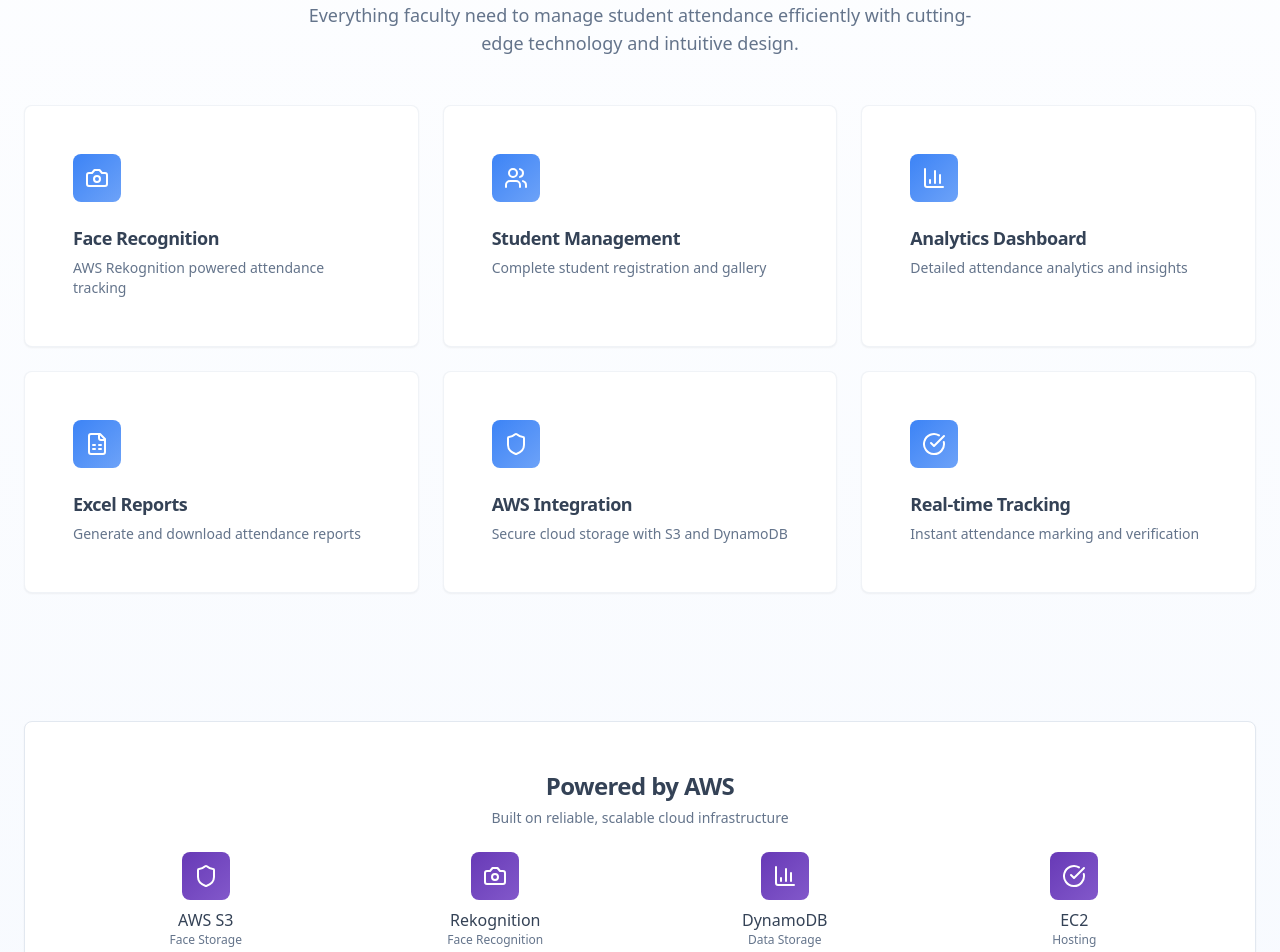
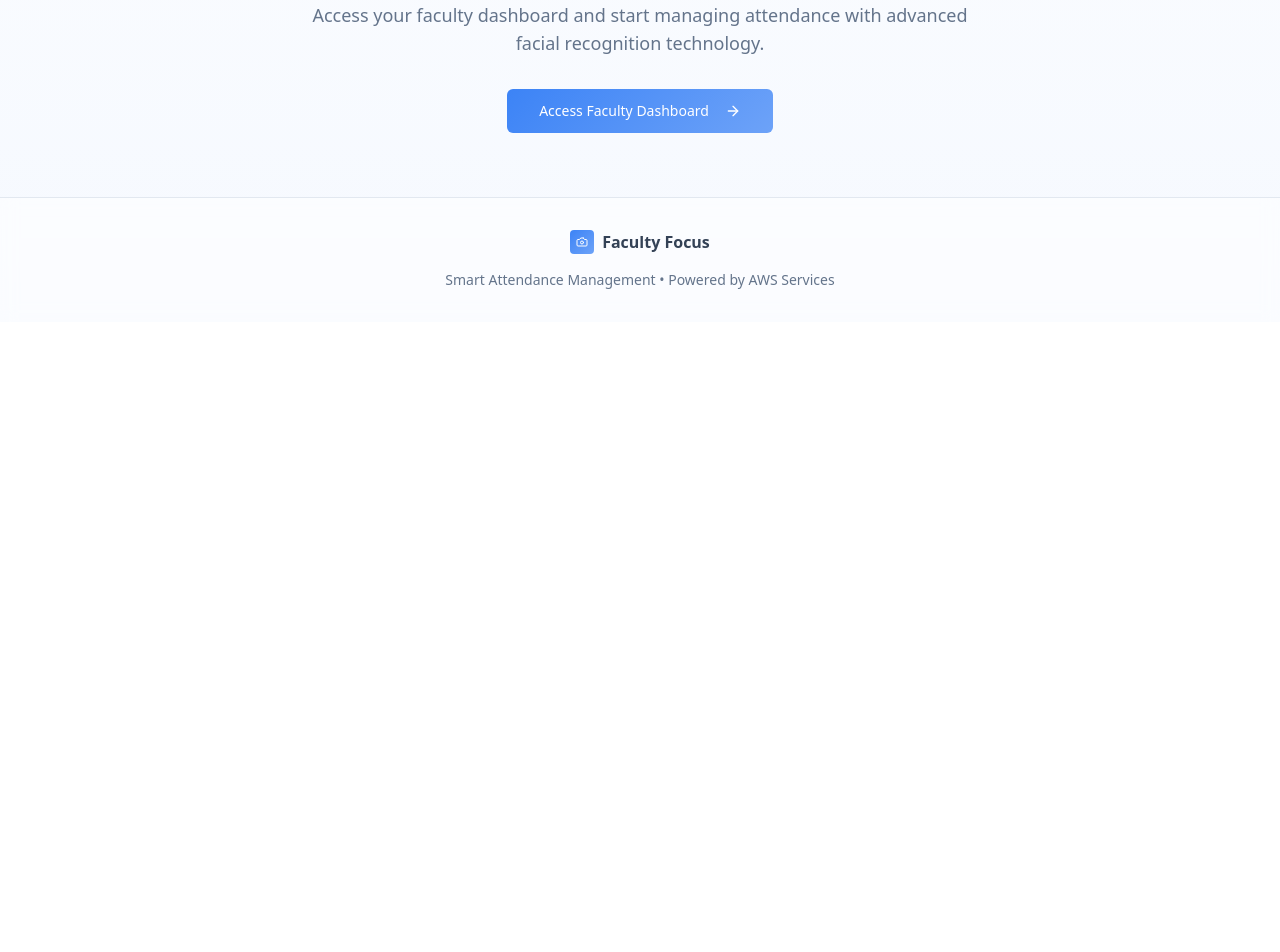
Before and after one commit to BhargavBhalodiya04/faculty-focus-dash, a React (Vite) app: page / in a window 1280 px wide. Shown: the part 660-1612 px from the top of the page. After the commit the page ends 982 px from the top, so only its background shows below. Built offline with nearby package versions, Linux system fonts and the light colour scheme.

Commit message:
Remove descriptive text
Remove "Complete Attendance Solution" and "Powered by AWS" text from the dashboard header.

```diff
--- a/src/pages/Index.tsx
+++ b/src/pages/Index.tsx
@@ -98,76 +98,6 @@ const Index = () => {
         </div>
       </section>
 
-      {/* Features Section */}
-      <section className="container mx-auto px-6 py-16">
-        <div className="text-center mb-12">
-          <h2 className="text-3xl font-bold text-foreground mb-4">
-            Complete Attendance Solution
-          </h2>
-          <p className="text-lg text-muted-foreground max-w-2xl mx-auto">
-            Everything faculty need to manage student attendance efficiently
-            with cutting-edge technology and intuitive design.
-          </p>
-        </div>
-
-        <div className="grid grid-cols-1 md:grid-cols-2 lg:grid-cols-3 gap-6">
-          {features.map((feature, index) => (
-            <Card key={index} className="dashboard-card dashboard-card-hover border-border/50">
-              <CardHeader>
-                <div className="w-12 h-12 gradient-primary rounded-lg flex items-center justify-center mb-4">
-                  <feature.icon className="h-6 w-6 text-white" />
-                </div>
-                <CardTitle className="text-lg">{feature.title}</CardTitle>
-                <CardDescription>{feature.description}</CardDescription>
-              </CardHeader>
-            </Card>
-          ))}
-        </div>
-      </section>
-
-      {/* Technology Stack */}
-      <section className="container mx-auto px-6 py-16">
-        <Card className="dashboard-card">
-          <CardHeader className="text-center">
-            <CardTitle className="text-2xl">Powered by AWS</CardTitle>
-            <CardDescription>
-              Built on reliable, scalable cloud infrastructure
-            </CardDescription>
-          </CardHeader>
-          <CardContent>
-            <div className="grid grid-cols-2 md:grid-cols-4 gap-6 text-center">
-              <div>
-                <div className="w-12 h-12 gradient-secondary rounded-lg flex items-center justify-center mx-auto mb-2">
-                  <Shield className="h-6 w-6 text-white" />
-                </div>
-                <p className="font-medium text-foreground">AWS S3</p>
-                <p className="text-xs text-muted-foreground">Face Storage</p>
-              </div>
-              <div>
-                <div className="w-12 h-12 gradient-secondary rounded-lg flex items-center justify-center mx-auto mb-2">
-                  <Camera className="h-6 w-6 text-white" />
-                </div>
-                <p className="font-medium text-foreground">Rekognition</p>
-                <p className="text-xs text-muted-foreground">Face Recognition</p>
-              </div>
-              <div>
-                <div className="w-12 h-12 gradient-secondary rounded-lg flex items-center justify-center mx-auto mb-2">
-                  <BarChart3 className="h-6 w-6 text-white" />
-                </div>
-                <p className="font-medium text-foreground">DynamoDB</p>
-                <p className="text-xs text-muted-foreground">Data Storage</p>
-              </div>
-              <div>
-                <div className="w-12 h-12 gradient-secondary rounded-lg flex items-center justify-center mx-auto mb-2">
-                  <CheckCircle className="h-6 w-6 text-white" />
-                </div>
-                <p className="font-medium text-foreground">EC2</p>
-                <p className="text-xs text-muted-foreground">Hosting</p>
-              </div>
-            </div>
-          </CardContent>
-        </Card>
-      </section>
 
       {/* CTA Section */}
       <section className="container mx-auto px-6 py-16 text-center">
```
